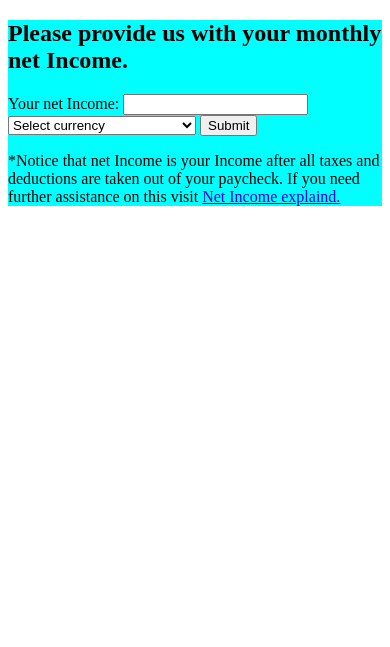
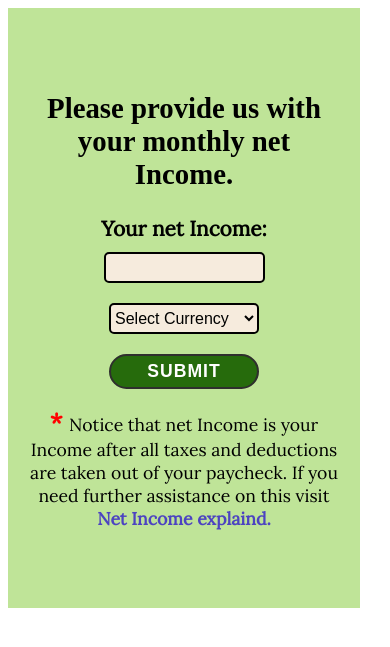
Before and after one commit to SamMartin92/hackathon-team-7, a Django app: page / in a window 390 px wide. Shown: the top 647 px of the page. Run offline with Django 4.2, Linux system fonts and the light colour scheme.

Commit message:
add style to inputs make responsive

```diff
--- a/home/templates/home/index.html
+++ b/home/templates/home/index.html
@@ -5,9 +5,87 @@
     <meta http-equiv="X-UA-Compatible" content="IE=edge" />
     <meta name="viewport" content="width=device-width, initial-scale=1.0" />
     <title>Hackathon-jan2023-team7</title>
+    <!-- css style -->
     <style>
+      /* google fonts link */
+      @import url("https://fonts.googleapis.com/css2?family=Lora&family=Noto+Serif+Toto:wght@500&display=swap");
+
       .income-form {
-        background-color: aqua;
+        background-color: rgb(191, 228, 152);
+        width: 80vw;
+        max-width: 800px;
+        min-height: 350px;
+        text-align: center;
+        padding: 60px 20px;
+        font-family: "Lora", serif;
+      }
+
+      h2 {
+        font-family: "Noto Serif Toto", serif;
+        font-size: 180%;
+      }
+
+      #notice {
+        color: red;
+        font-weight: bold;
+        font-size: 140%;
+        vertical-align: baseline;
+      }
+
+      #label {
+        font-weight: bold;
+        font-size: 130%;
+      }
+
+      input[type="number"] {
+        height: 25px;
+        font-size: 20px;
+        width: 150px;
+        padding-left: 5px;
+        border-radius: 5px;
+        border: 2px solid black;
+        background-color: rgb(246, 235, 221);
+        margin: 10px;
+      }
+
+      #currency {
+        height: 31px;
+        border-radius: 5px;
+        border: 2px solid black;
+        width: 150px;
+        font-size: 100%;
+        background-color: rgb(246, 235, 221);
+        cursor: pointer;
+        margin: 10px 0 20px;
+      }
+
+      #info {
+        font-size: 110%;
+      }
+
+      input[type="button"] {
+        width: 150px;
+        height: 35px;
+        border-radius: 20px;
+        font-size: 110%;
+        text-transform: uppercase;
+        font-weight: bold;
+        background-color: rgb(38, 107, 12);
+        color: white;
+        border: 2px solid rgb(46, 47, 45);
+        letter-spacing: 1px;
+        cursor: pointer;
+      }
+
+      input[type="button"]:hover,
+      input[type="button"]:focus {
+        background-color: rgb(20, 20, 144);
+      }
+
+      #info-link {
+        text-decoration: none;
+        color: rgb(76, 67, 193);
+        font-weight: bold;
       }
     </style>
   </head>
@@ -15,10 +93,10 @@
     <div class="income-form">
       <h2>Please provide us with your monthly net Income.</h2>
       <form action="#" method="post">
-        <label for="userIncome">Your net Income: </label>
+        <label id="label" for="userIncome">Your net Income: </label>
         <input type="number" name="userIncome" id="userIncome" />
         <select id="currency" name="currency">
-          <option>Select currency</option>
+          <option>Select Currency</option>
           <option value="KWD">KWD-Kuwaiti Dinar</option>
           <option value="BHD">BHD-Bahraini Dinar</option>
           <option value="OMR">OMR-Omani Rial</option>
@@ -30,13 +108,15 @@
           <option value="USD">USD-US Dollar</option>
           <option value="CAD">CAD-Canadian Dollar</option>
         </select>
+        <br />
         <input type="button" value="Submit" />
       </form>
-      <p>
-        <span>*</span>Notice that net Income is your Income after all taxes and
-        deductions are taken out of your paycheck. If you need further
-        assistance on this visit
+      <p id="info">
+        <span id="notice">* </span>Notice that net Income is your Income after
+        all taxes and deductions are taken out of your paycheck. If you need
+        further assistance on this visit
         <a
+          id="info-link"
           href="https://en.wikipedia.org/wiki/Net_income"
           target="_blank"
           aria-label="open wikipedia link in a new tab"
```
